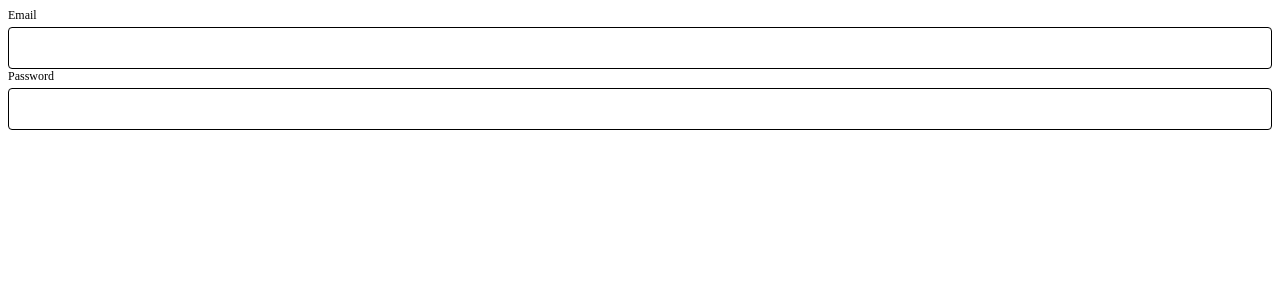
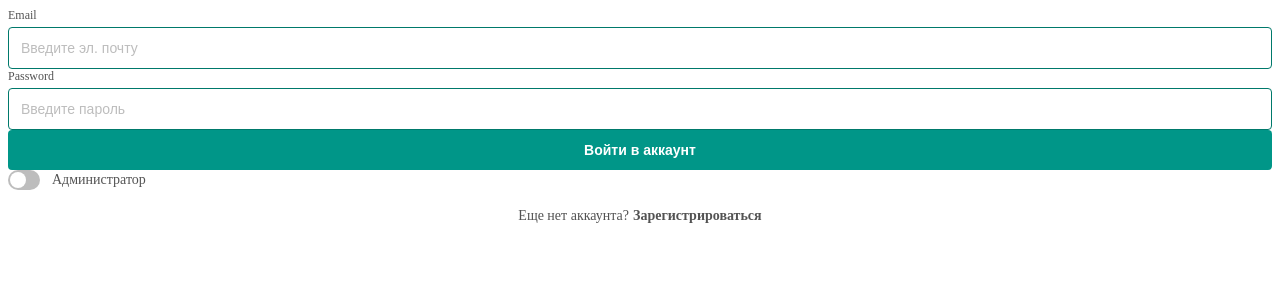
Before and after one commit to daninda/family-wallet, a React (Vite) app in the folder frontend/: page /signin in a window 1280 px wide. Shown: the top 300 px of the page. Built offline with nearby package versions, Linux system fonts and the light colour scheme.

Commit message:
add some components, add theme

```diff
--- a/frontend/index.html
+++ b/frontend/index.html
@@ -4,7 +4,7 @@
         <meta charset="UTF-8" />
         <link rel="icon" type="image/svg+xml" href="/vite.svg" />
         <meta name="viewport" content="width=device-width, initial-scale=1.0" />
-        <title>Vite + React + TS</title>
+        <title>Family wallet</title>
     </head>
     <body>
         <div id="root"></div>
--- /dev/null
+++ b/frontend/src/components/buttons/Button.tsx
@@ -0,0 +1,37 @@
+import styled from '@emotion/styled';
+import { FC } from 'react';
+
+const StyledButton = styled.button<{
+  disabled?: boolean;
+}>`
+  display: flex;
+  align-items: center;
+  justify-content: center;
+  padding: 12px;
+  font-size: 14px;
+  font-weight: 600;
+  color: ${({ disabled, theme }) =>
+    disabled ? '#fff' : theme.colors.background};
+  background-color: ${({ disabled, theme }) =>
+    disabled ? '#0070f3' : theme.colors.primary};
+  border: none;
+  border-radius: 4px;
+  cursor: ${({ disabled }) => (disabled ? 'not-allowed' : 'pointer')};
+  width: 100%;
+`;
+
+interface Props {
+  disabled?: boolean;
+  onClick?: (e: React.MouseEvent<HTMLButtonElement>) => void;
+  title?: string;
+}
+
+const Button: FC<Props> = ({ disabled = false, title, onClick }) => {
+  return (
+    <StyledButton onClick={onClick} disabled={disabled}>
+      {title}
+    </StyledButton>
+  );
+};
+
+export default Button;
--- a/frontend/src/components/inputs/Input.tsx
+++ b/frontend/src/components/inputs/Input.tsx
@@ -9,30 +9,46 @@ const Wrapper = styled.div`
 
 const Label = styled.label`
   font-size: 12px;
+  color: ${({ theme }) => theme.colors.primaryText};
 `;
 
 const Error = styled.span`
   font-size: 12px;
+  color: ${({ theme }) => theme.colors.error};
 `;
 
 const StyledInput = styled.input<{ hasError?: boolean }>`
   padding: 12px;
-  border: 1px solid ${({ hasError }) => (hasError ? 'red' : 'black')};
+  border: 1px solid
+    ${({ hasError, theme }) =>
+      hasError ? theme.colors.error : theme.colors.darkPrimary};
   border-radius: 4px;
   font-size: 14px;
   outline: none;
+
+  ::placeholder {
+    color: ${({ theme }) => theme.colors.tertiaryText};
+  }
 `;
 
 interface Props {
   label: string;
   error?: string;
+  placeholder?: string;
+  value?: string;
+  onChange?: (e: React.ChangeEvent<HTMLInputElement>) => void;
 }
 
-const Input: FC<Props> = ({ label, error }) => {
+const Input: FC<Props> = ({ label, error, placeholder, value, onChange }) => {
   return (
     <Wrapper>
       {label && <Label>{label}</Label>}
-      <StyledInput hasError={!!error} />
+      <StyledInput
+        hasError={!!error}
+        placeholder={placeholder}
+        value={value}
+        onChange={onChange}
+      />
       {error && <Error>{error}</Error>}
     </Wrapper>
   );
--- /dev/null
+++ b/frontend/src/components/links/Link.tsx
@@ -0,0 +1,43 @@
+import styled from '@emotion/styled';
+import { FC } from 'react';
+import { Link as ReactLink } from 'react-router-dom';
+
+const Wrapper = styled.div`
+  margin-top: 16px;
+  text-align: center;
+`;
+
+const Description = styled.span`
+  color: ${({ theme }) => theme.colors.primaryText};
+  font-size: 14px;
+`;
+
+const StyledLink = styled(ReactLink)`
+  color: ${({ theme }) => theme.colors.primaryText};
+  text-decoration: none;
+  font-weight: bold;
+  margin-left: 4px;
+
+  &:hover {
+    text-decoration: underline;
+  }
+`;
+
+interface Props {
+  to: string;
+  text: string;
+  description?: string;
+}
+
+const Link: FC<Props> = ({ to, text, description }) => {
+  return (
+    <Wrapper>
+      <Description>
+        {description}
+        <StyledLink to={to}>{text}</StyledLink>
+      </Description>
+    </Wrapper>
+  );
+};
+
+export default Link;
--- /dev/null
+++ b/frontend/src/components/switches/Switch.tsx
@@ -0,0 +1,76 @@
+import { FC } from 'react';
+import styled from '@emotion/styled';
+
+const SwitchContainer = styled.label<{ disabled?: boolean }>`
+  display: flex;
+  align-items: center;
+  gap: 12px;
+  cursor: ${({ disabled }) => (disabled ? 'not-allowed' : 'pointer')};
+  opacity: ${({ disabled }) => (disabled ? 0.5 : 1)};
+`;
+
+const SwitchTrack = styled.div<{ checked: boolean }>`
+  width: 32px;
+  height: 20px;
+  background-color: ${({ checked, theme }) =>
+    checked ? theme.colors.primary : theme.colors.divider};
+  border-radius: 50vh;
+  position: relative;
+  transition: background-color 0.1s ease;
+  z-index: -1;
+`;
+
+const SwitchThumb = styled.div<{ checked: boolean }>`
+  width: 16px;
+  height: 16px;
+  background-color: #fff;
+  border-radius: 50%;
+  position: absolute;
+  top: 50%;
+  left: ${({ checked }) => (checked ? '14px' : '2px')};
+  transform: translateY(-50%);
+  transition: left 0.1s ease;
+`;
+
+const HiddenCheckbox = styled.input`
+  position: absolute;
+  opacity: 0;
+  pointer-events: none;
+`;
+
+const Label = styled.span`
+  font-size: 14px;
+  color: ${({ theme }) => theme.colors.primaryText};
+`;
+
+interface Props {
+  checked: boolean;
+  onChange: (checked: boolean) => void;
+  disabled?: boolean;
+  label?: string;
+}
+
+const Switch: FC<Props> = ({ checked, onChange, disabled = false, label }) => {
+  const handleToggle = () => {
+    if (!disabled) {
+      onChange(!checked);
+    }
+  };
+
+  return (
+    <SwitchContainer disabled={disabled}>
+      <HiddenCheckbox
+        type="checkbox"
+        checked={checked}
+        onChange={handleToggle}
+        disabled={disabled}
+      />
+      <SwitchTrack checked={checked} onClick={handleToggle}>
+        <SwitchThumb checked={checked} />
+      </SwitchTrack>
+      {label && <Label>{label}</Label>}
+    </SwitchContainer>
+  );
+};
+
+export default Switch;
--- /dev/null
+++ b/frontend/src/emotion.d.ts
@@ -0,0 +1,6 @@
+import '@emotion/react';
+import { Theme as CustomTheme } from './themes';
+
+declare module '@emotion/react' {
+  export type Theme = CustomTheme;
+}
--- a/frontend/src/pages/authorization/Authorization.tsx
+++ b/frontend/src/pages/authorization/Authorization.tsx
@@ -1,12 +1,33 @@
-import { FC } from 'react';
+import { FC, useState } from 'react';
 import Input from '../../components/inputs/Input';
+import Button from '../../components/buttons/Button';
+import Switch from '../../components/switches/Switch';
+import Link from '../../components/links/Link';
 
 const Authorization: FC = () => {
+  const [checked, setChecked] = useState(false);
+
   return (
     <div>
-      <Input label="Email" />
+      <Input label="Email" placeholder="Введите эл. почту" />
 
-      <Input label="Password" />
+      <Input label="Password" placeholder="Введите пароль" />
+
+      <Button title="Войти в аккаунт" />
+
+      <Switch
+        label="Администратор"
+        checked={checked}
+        onChange={(checked) => {
+          setChecked(checked);
+        }}
+      />
+
+      <Link
+        to="/signup"
+        text="Зарегистрироваться"
+        description="Еще нет аккаунта?"
+      />
     </div>
   );
 };
--- /dev/null
+++ b/frontend/src/themes/index.ts
@@ -0,0 +1,3 @@
+export { default as main } from './main';
+
+export type { default as Theme } from './interface';
--- /dev/null
+++ b/frontend/src/themes/interface.ts
@@ -0,0 +1,20 @@
+interface Theme {
+  colors: {
+    accent: string;
+    background: string;
+    darkPrimary: string;
+    darkSecondary: string;
+    divider: string;
+    error: string;
+    lightPrimary: string;
+    primary: string;
+    primaryGrey: string;
+    primaryText: string;
+    secondary: string;
+    secondaryGrey: string;
+    secondaryText: string;
+    tertiaryText: string;
+  };
+}
+
+export default Theme;
--- /dev/null
+++ b/frontend/src/themes/main.ts
@@ -0,0 +1,20 @@
+const main = {
+  colors: {
+    accent: '#EFFFAA',
+    background: '#FFFFFF',
+    darkPrimary: '#00796B',
+    darkSecondary: '#004D3E',
+    divider: '#BDBDBD',
+    error: '#E12D39',
+    lightPrimary: '#B2DFDB',
+    primary: '#009688',
+    primaryGrey: '#F7F7F7',
+    primaryText: '#535353',
+    secondary: '#006E59',
+    secondaryGrey: '#EBEBEB',
+    secondaryText: '#757575',
+    tertiaryText: '#BDBDBD',
+  },
+};
+
+export default main;
```
Also changed, not shown: frontend/src/App.tsx (+7 -3 lines).
